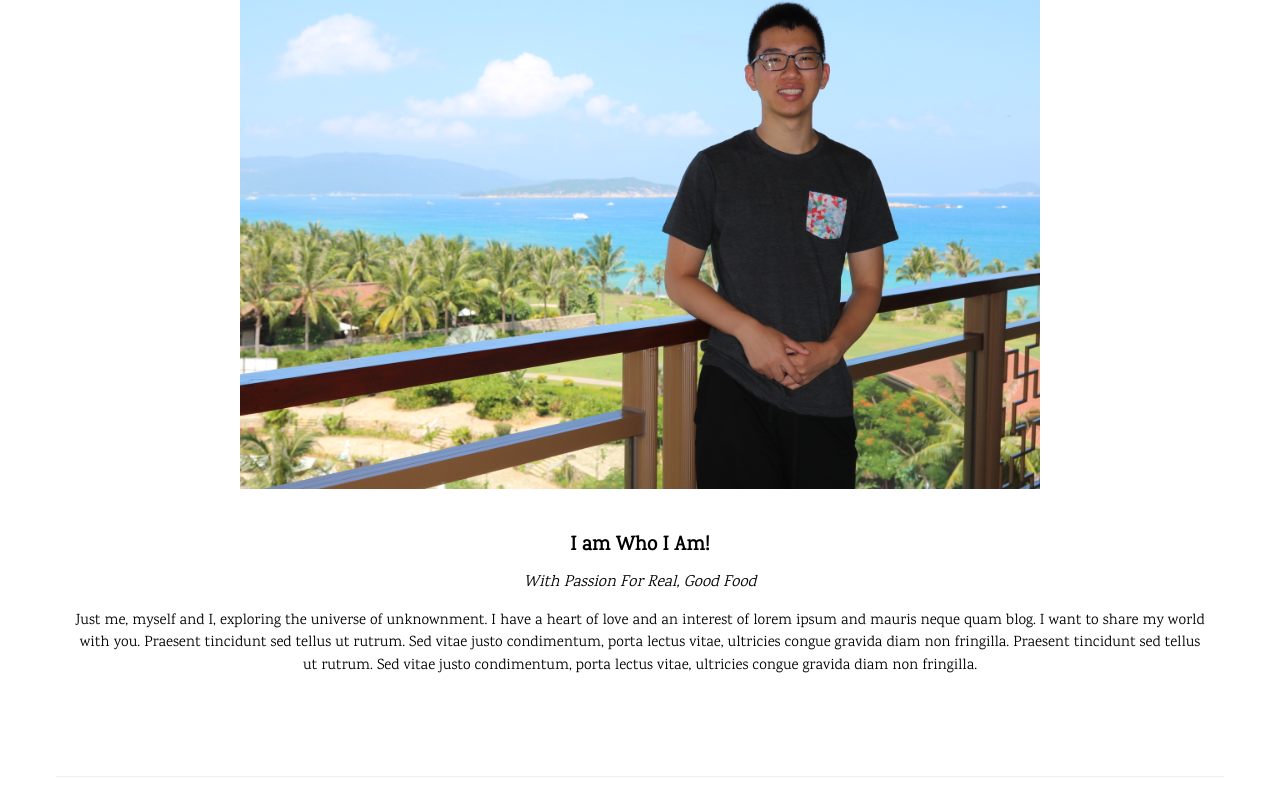
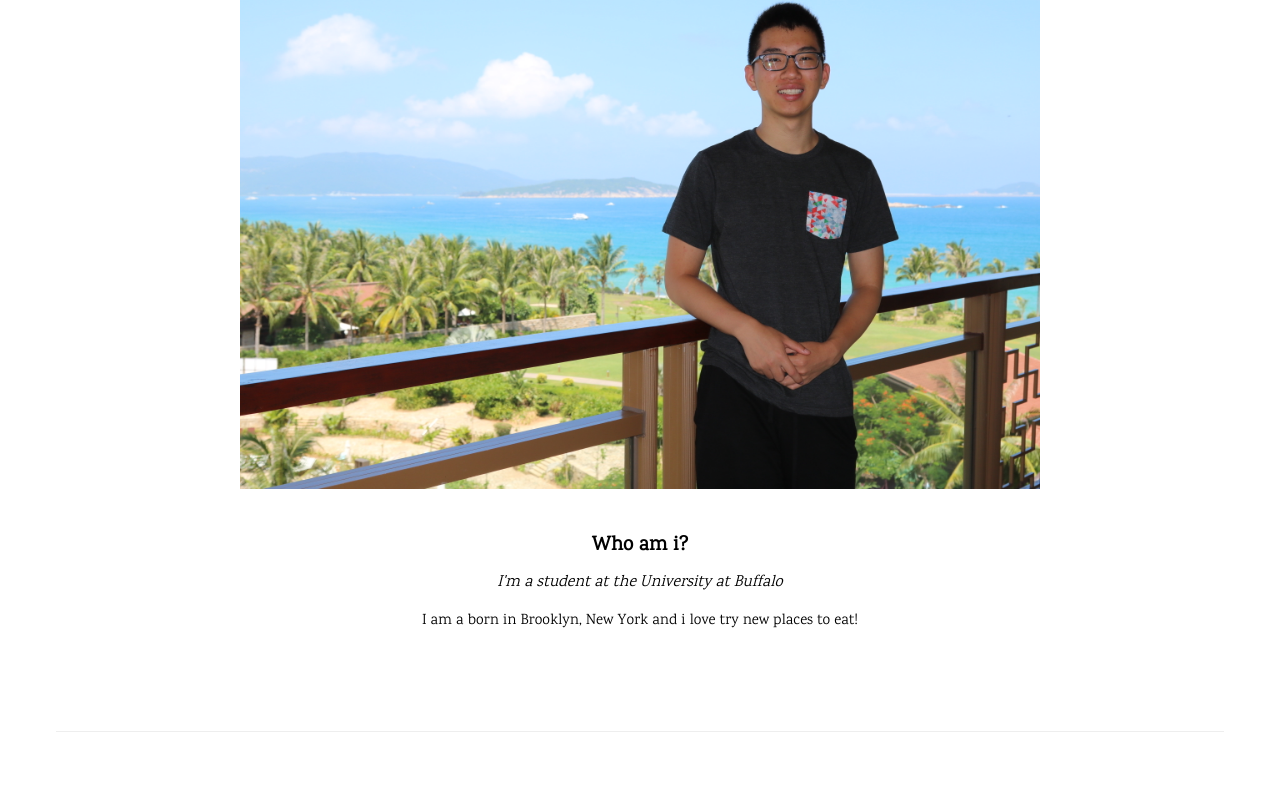
Before and after one commit to stephenfung98/stephenfung98.github.io, a plain HTML site: page index.html in a window 1280 px wide. Shown: the part 958-1763 px from the top of the page. After the commit the page ends 1718 px from the top, so only its background shows below. Drawn offline with nearby package versions, Linux system fonts and the light colour scheme.

Commit message:
text change

```diff
--- a/index.html
+++ b/index.html
@@ -23,7 +23,7 @@ body,h1,h2,h3,h4,h5,h6 {font-family: "Karma", sans-serif}
   <div class="w3-white w3-xlarge w3-padding-xlarge" style="max-width:1200px;margin:auto">
     <div class="w3-opennav w3-left w3-hover-text-grey" onclick="w3_open()">☰</div>
 
-    <div class="w3-center">My Food</div>
+    <div class="w3-center">My favorite food places in NYC</div>
   </div>
 </div>
 
@@ -97,9 +97,9 @@ body,h1,h2,h3,h4,h5,h6 {font-family: "Karma", sans-serif}
     <h3>Stephen Fung</h3><br>
     <img src="IMG_1552.JPG" alt="Me" class="w3-image" style="display:block;margin:auto" width="800" height="533">
     <div class="w3-padding-32">
-      <h4><b>I am Who I Am!</b></h4>
-      <h6><i>With Passion For Real, Good Food</i></h6>
-      <p>Just me, myself and I, exploring the universe of unknownment. I have a heart of love and an interest of lorem ipsum and mauris neque quam blog. I want to share my world with you. Praesent tincidunt sed tellus ut rutrum. Sed vitae justo condimentum, porta lectus vitae, ultricies congue gravida diam non fringilla. Praesent tincidunt sed tellus ut rutrum. Sed vitae justo condimentum, porta lectus vitae, ultricies congue gravida diam non fringilla.</p>
+      <h4><b>Who am i?</b></h4>
+      <h6><i>I'm a student at the University at Buffalo</i></h6>
+      <p>I am a born in Brooklyn, New York and i love try new places to eat!</p>
     </div>
   </div>
   <hr>
```
